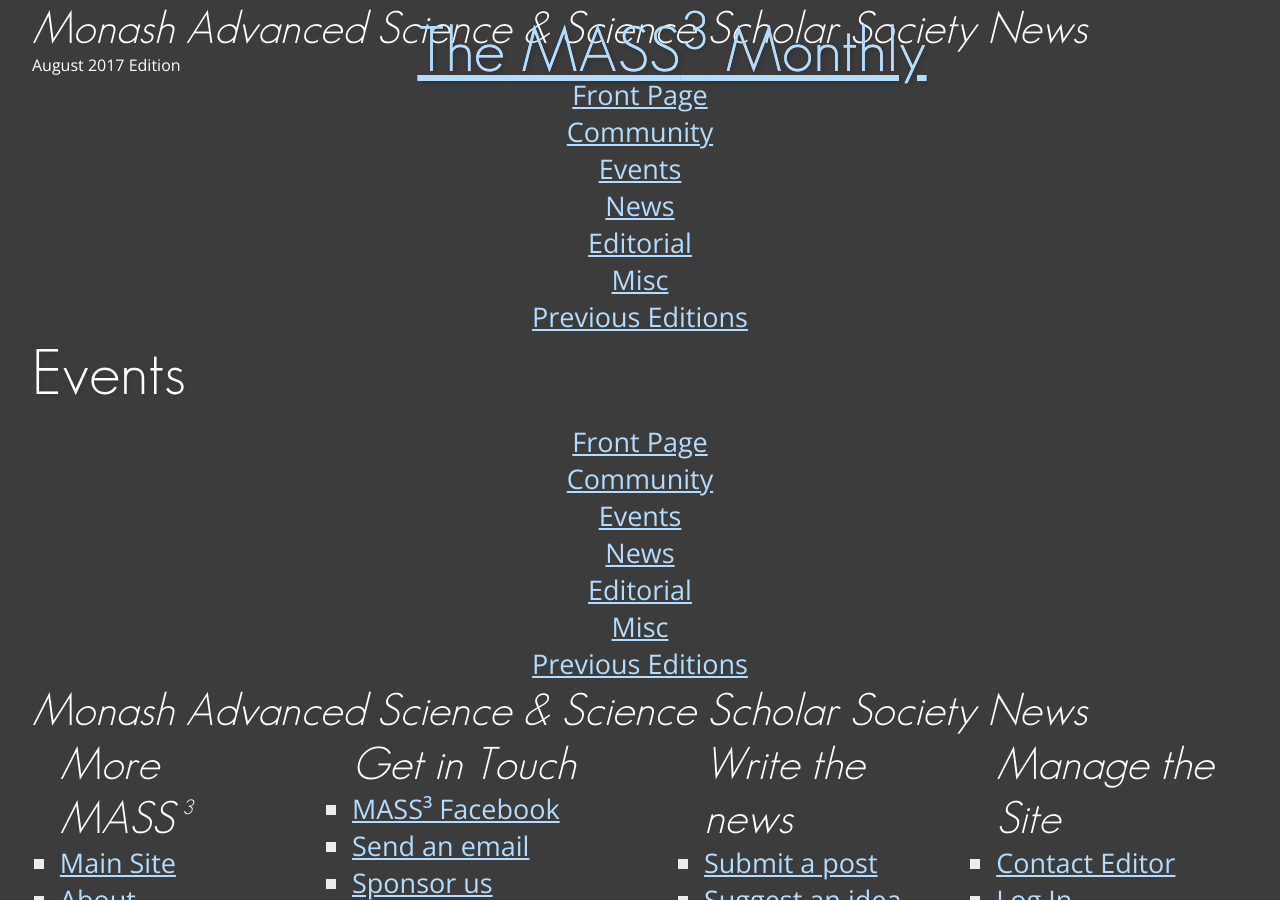
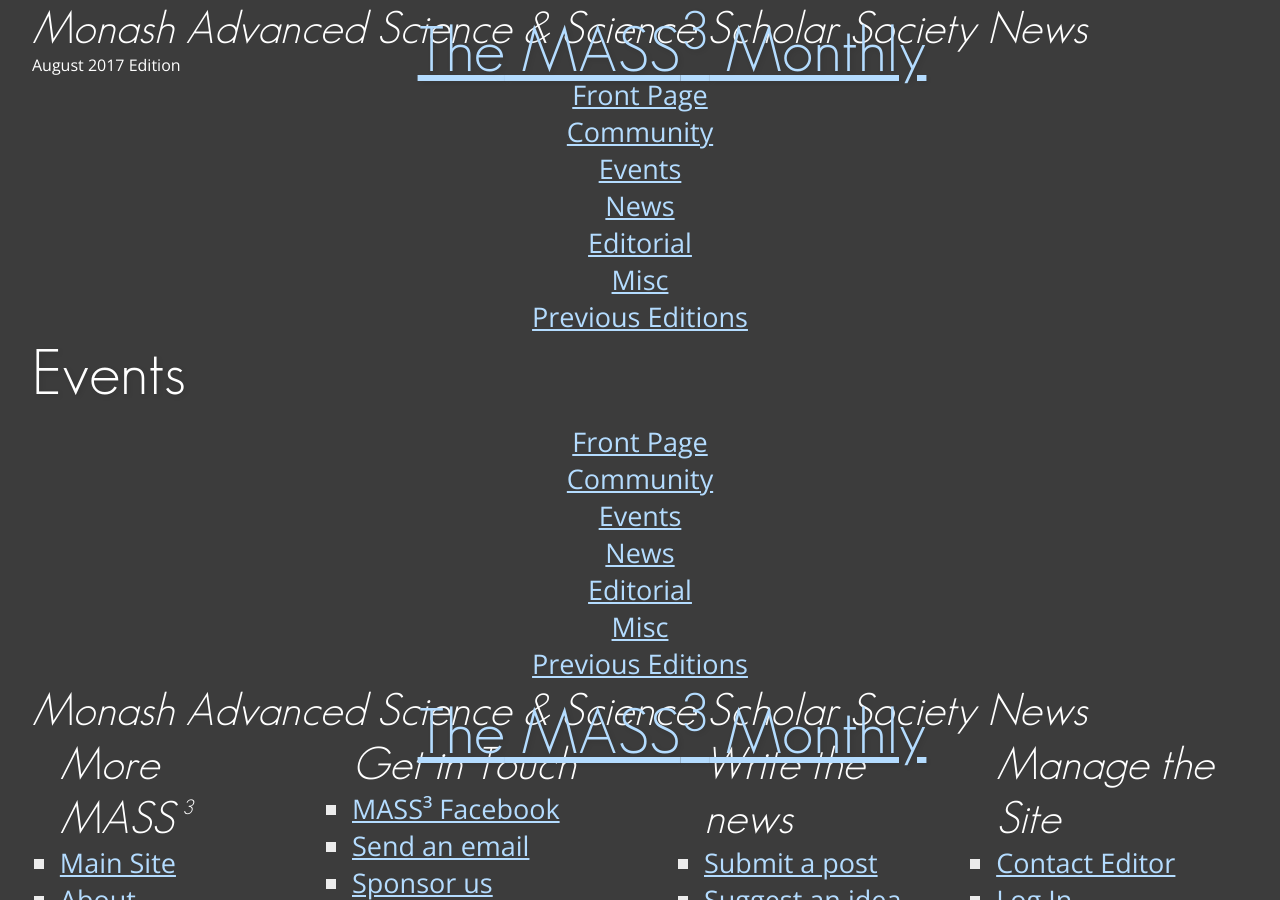
Before and after one commit to masscubed/masscubed.com, a Jekyll site: the page built from monthly/events/index.markdown, in a window 1280 px wide. Built offline with Jekyll 4.4.1, drawn with Linux system fonts in a browser that asks for light colours.

Commit message:
An attempt to fix logo position

```diff
--- a/assets/style.css
+++ b/assets/style.css
@@ -91,9 +91,9 @@
   display: block;
 }
 .logo{
-  top: 0;
+  /* top: 0; */
   width: 100%;
-  height: 60%;
+  /* height: 60%; */
   position: absolute;
   text-align: center;
 }
```
Lines whose indentation alone changed are shown as unchanged.
